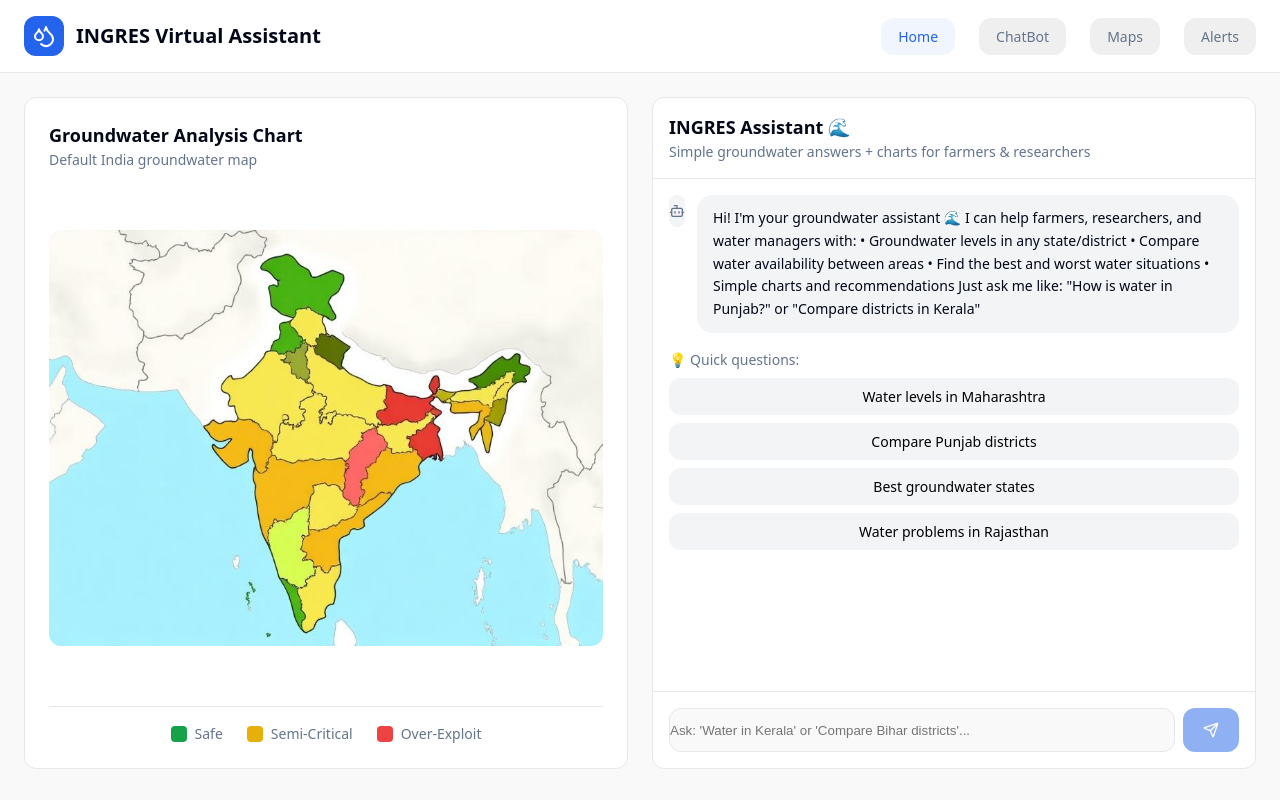
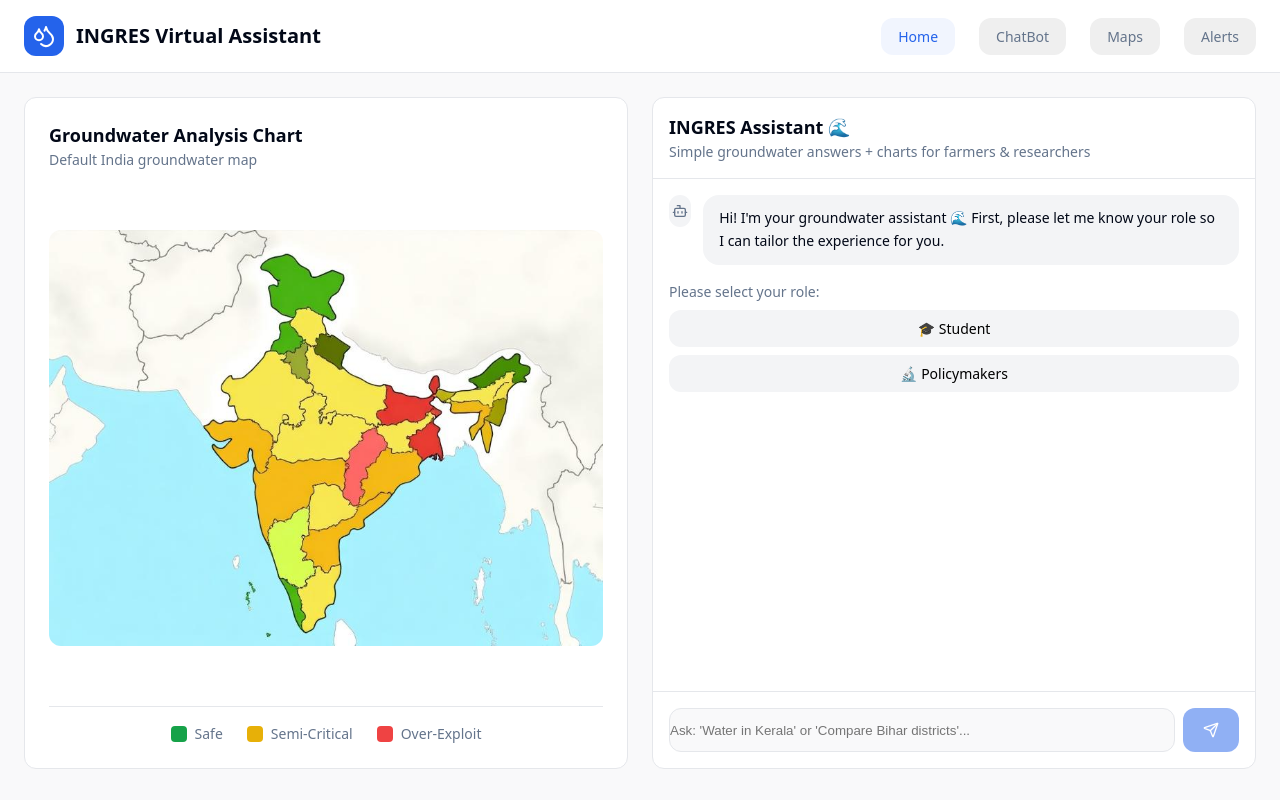
Before and after one commit to ArYaNDaNy/ingres_proto_model, a React (Vite) app in the folder frontend/: page / in a window 1280 px wide. Built offline with nearby package versions, Linux system fonts and the light colour scheme.

Commit message:
Added Roles in Content

```diff
--- a/frontend/src/components/ChatAssistant.jsx
+++ b/frontend/src/components/ChatAssistant.jsx
@@ -5,11 +5,14 @@ const ChatAssistant = ({ onImageUpdate }) => {
   const [messages, setMessages] = useState([
     {
       id: "welcome",
-      text: "Hi! I'm your groundwater assistant 🌊\n\nI can help farmers, researchers, and water managers with:\n• Groundwater levels in any state/district\n• Compare water availability between areas\n• Find the best and worst water situations\n• Simple charts and recommendations\n\nJust ask me like: \"How is water in Punjab?\" or \"Compare districts in Kerala\"",
+      text: "Hi! I'm your groundwater assistant 🌊\n\nFirst, please let me know your role so I can tailor the experience for you.",
       isUser: false,
       timestamp: new Date(),
     },
   ]);
+
+  // 1. STATE TO TRACK USER ROLE
+  const [userRole, setUserRole] = useState(null);
   const [inputValue, setInputValue] = useState("");
   const [isLoading, setIsLoading] = useState(false);
   const messagesEndRef = useRef(null);
@@ -21,6 +24,28 @@ const ChatAssistant = ({ onImageUpdate }) => {
   useEffect(() => {
     scrollToBottom();
   }, [messages]);
+
+  // 2. HANDLER FOR WHEN A ROLE IS SELECTED
+  const handleRoleSelect = (role) => {
+    setUserRole(role);
+
+    const roleMessage = {
+      id: Date.now().toString(),
+      text: `I'm a ${role}.`,
+      isUser: true,
+      timestamp: new Date(),
+    };
+
+    const botFollowUp = {
+        id: (Date.now() + 1).toString(),
+        text: `Great! As a ${role}, you might find these questions helpful to get started.`,
+        isUser: false,
+        timestamp: new Date(),
+    };
+
+    setMessages((prev) => [...prev, roleMessage, botFollowUp]);
+  };
+
 
   const handleSendMessage = async () => {
     if (!inputValue.trim() || isLoading) return;
@@ -38,14 +63,15 @@ const ChatAssistant = ({ onImageUpdate }) => {
     setIsLoading(true);
 
     try {
-      // Send the question parameter (matching your updated backend)
       const response = await fetch("http://127.0.0.1:5000/ask", {
         method: "POST",
         headers: {
           "Content-Type": "application/json",
         },
+        // 5. SEND THE ROLE ALONG WITH THE QUERY
         body: JSON.stringify({
-          question: messageToSend  // Primary parameter for the updated backend
+          query: messageToSend,  // Corrected from 'question' to match your Python backend
+          role: userRole || 'user' // Send the selected role
         }),
       });
 
@@ -55,7 +81,6 @@ const ChatAssistant = ({ onImageUpdate }) => {
 
       const data = await response.json();
 
-      // Handle error responses from backend
       if (data.error) {
         const errorMessage = {
           id: (Date.now() + 1).toString(),
@@ -67,32 +92,32 @@ const ChatAssistant = ({ onImageUpdate }) => {
         return;
       }
 
-      // Add assistant response
+      // The backend response is now expected under 'main_output'
+      const answer = data.main_output?.summary_text || data.main_output || "I couldn't find an answer. Please try rephrasing.";
+
       const assistantMessage = {
         id: (Date.now() + 1).toString(),
-        text: data.answer || "I couldn't find that information. Try asking about a specific state or district!",
+        text: answer,
         isUser: false,
         timestamp: new Date(),
       };
-
       setMessages((prev) => [...prev, assistantMessage]);
 
-      // Update image with cache-busting timestamp
-      if (data.image_url) {
-        const cacheBustedUrl = `${data.image_url}?t=${Date.now()}`;
-        console.log("Updating image with URL:", cacheBustedUrl);
-        onImageUpdate(cacheBustedUrl);
+      // Your visualization logic would now read from 'visualization_context'
+      if (data.visualization_context) {
+        // Here you would trigger the chart update with data.visualization_context
+        console.log("Visualization data received:", data.visualization_context);
+        // onImageUpdate(some_url_or_data);
       }
+
     } catch (error) {
       console.error("Error sending message:", error);
-
       const errorMessage = {
         id: (Date.now() + 1).toString(),
         text: `🔌 Can't connect to server. Make sure backend is running on http://127.0.0.1:5000`,
         isUser: false,
         timestamp: new Date(),
       };
-
       setMessages((prev) => [...prev, errorMessage]);
     } finally {
       setIsLoading(false);
@@ -106,7 +131,6 @@ const ChatAssistant = ({ onImageUpdate }) => {
     }
   };
 
-  // Quick action buttons for common questions
   const quickQuestions = [
     "Water levels in Maharashtra",
     "Compare Punjab districts",
@@ -142,13 +166,8 @@ const ChatAssistant = ({ onImageUpdate }) => {
                   : "bg-muted text-muted-foreground"
               }`}
             >
-              {message.isUser ? (
-                <User className="w-4 h-4" />
-              ) : (
-                <Bot className="w-4 h-4" />
-              )}
+              {message.isUser ? <User className="w-4 h-4" /> : <Bot className="w-4 h-4" />}
             </div>
-
             <div
               className={`max-w-[85%] rounded-2xl px-4 py-3 ${
                 message.isUser
@@ -161,8 +180,23 @@ const ChatAssistant = ({ onImageUpdate }) => {
           </div>
         ))}
 
-        {/* Quick question buttons - only show on first message */}
-        {messages.length === 1 && !isLoading && (
+
+        {messages.length === 1 && !userRole && !isLoading && (
+            <div className="flex flex-col gap-2 p-2">
+                <p className="text-sm text-muted-foreground px-2">Please select your role:</p>
+                <div className="grid grid-cols-2 gap-2">
+                    <button onClick={() => handleRoleSelect('student')} className="text-left px-3 py-2 text-sm bg-muted rounded-lg hover:bg-primary hover:text-primary-foreground transition-colors">
+                        🎓 Student
+                    </button>
+                    <button onClick={() => handleRoleSelect('researcher')} className="text-left px-3 py-2 text-sm bg-muted rounded-lg hover:bg-primary hover:text-primary-foreground transition-colors">
+                        🔬 Policymakers
+                    </button>
+                </div>
+            </div>
+        )}
+
+
+        {userRole && messages.length === 3 && !isLoading && (
           <div className="flex flex-col gap-2">
             <p className="text-sm text-muted-foreground px-2">💡 Quick questions:</p>
             <div className="grid grid-cols-2 gap-2">
@@ -206,11 +240,11 @@ const ChatAssistant = ({ onImageUpdate }) => {
             placeholder="Ask: 'Water in Kerala' or 'Compare Bihar districts'..."
             className="flex-1 px-3 py-2 border rounded-lg bg-background text-foreground"
             style={{ border: `1px solid var(--border)` }}
-            disabled={isLoading}
+            disabled={isLoading || !userRole} // Disable input until role is selected
           />
           <button
             onClick={handleSendMessage}
-            disabled={!inputValue.trim() || isLoading}
+            disabled={!inputValue.trim() || isLoading || !userRole}
             className="shrink-0 px-3 py-2 bg-primary text-primary-foreground rounded-lg flex items-center justify-center"
             style={{ minWidth: '44px', minHeight: '44px' }}
           >
```
